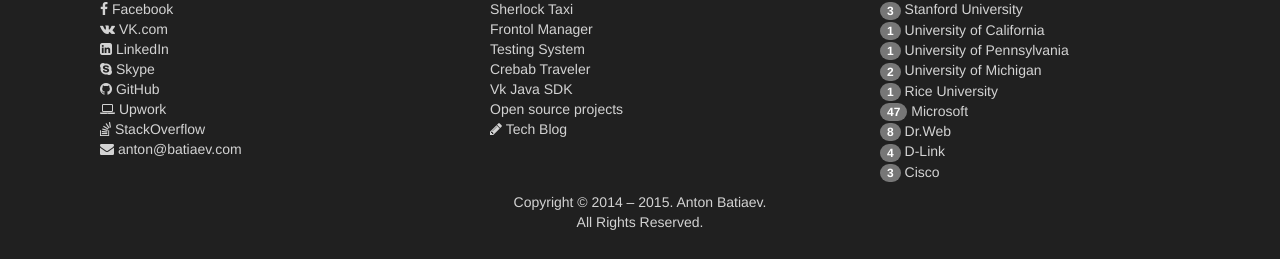
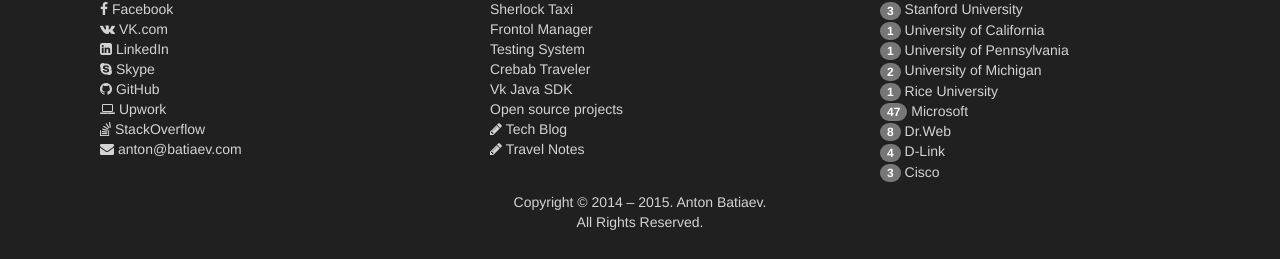
Before and after one commit to Batiaev/blog, a Jekyll site: the page built from index.html, in a window 1280 px wide. Shown: the part 718-977 px from the top of the page. Built offline with Jekyll 4.4.1, drawn with Linux system fonts in a browser that asks for light colours.

Commit message:
add new link to footer

```diff
--- a/_includes/footer.html
+++ b/_includes/footer.html
@@ -15,7 +15,7 @@
         </ul>
       </div>
       <div class="col-md-4">
-        <h3>Projects <small><a href="{{ site.baseurl }}/projects/"><i class="fa fa-external-link"></i></a></small></h3>
+        <h3>Projects <small><a href="{{ site.url }}/projects/"><i class="fa fa-external-link"></i></a></small></h3>
         <ul class="fa-ul">
           <li><a target="_blank" href="http://www.sherlocktaxi.com">Sherlock Taxi</a></li>
           <li><a target="_blank" href="http://www.atol.ru/software/frontol-manager/">Frontol Manager</a></li>
@@ -23,7 +23,8 @@
           <li><a target="_blank" href="https://crebab.com">Crebab Traveler</a></li>
           <li><a target="_blank" href="https://github.com/AnBat/vk-java-sdk">Vk Java SDK</a></li>
           <li><a target="_blank" href="https://github.com/AnBat">Open source projects</a></li>
-          <li><a target="_blank" href="https://batiaev.com/blog/"><i class="fa fa-pencil"></i> Tech Blog</a></li>
+          <li><a target="_blank" href="{{ site.baseurl }}"><i class="fa fa-pencil"></i> Tech Blog</a></li>
+          <li><a target="_blank" href="{{ site.url }}/travel"><i class="fa fa-pencil"></i> Travel Notes</a></li>
         </ul>
       </div>
       <div class="col-md-4">
```
Also changed, not shown: .travis.yml.
